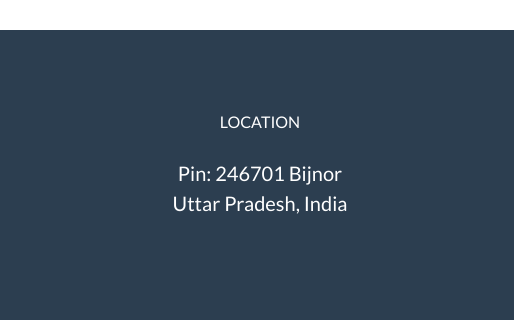
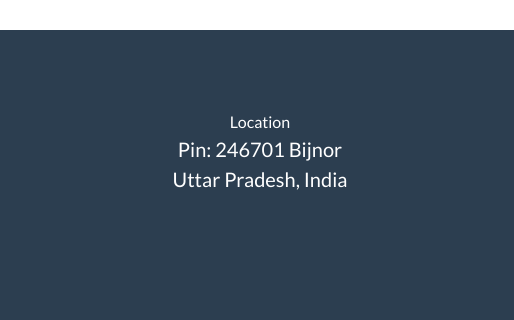
Before and after one commit to EasterScience/easterscience.github.io, a plain HTML site: page index.html in a window 1280 px wide. Shown: the part 3671-3991 px from the top of the page, 0-514 px from the left. Drawn offline with nearby package versions, Linux system fonts and the light colour scheme.

Commit message:
Update index.html

```diff
--- a/index.html
+++ b/index.html
@@ -362,7 +362,7 @@
                 <div class="row">
                     <!-- Footer Location-->
                     <div class="col-lg-4 mb-5 mb-lg-0">
-                        <p class="text-uppercase mb-4">Location</p>
+                        <div class="masthead-subheading font-weight-light mb-0">Location</div>
                         <p class="lead mb-0">
                             Pin: 246701 Bijnor
                             <br />
```
